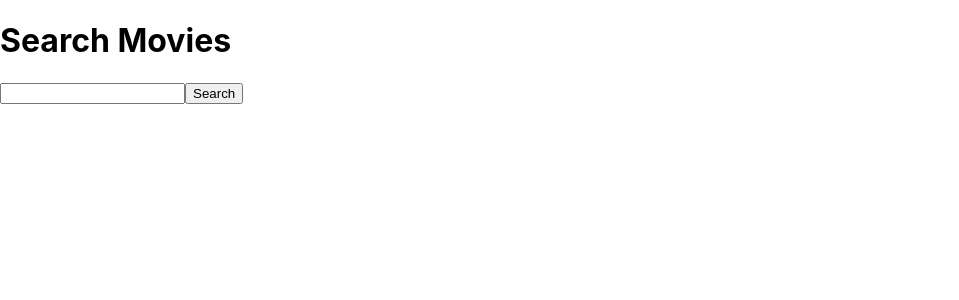
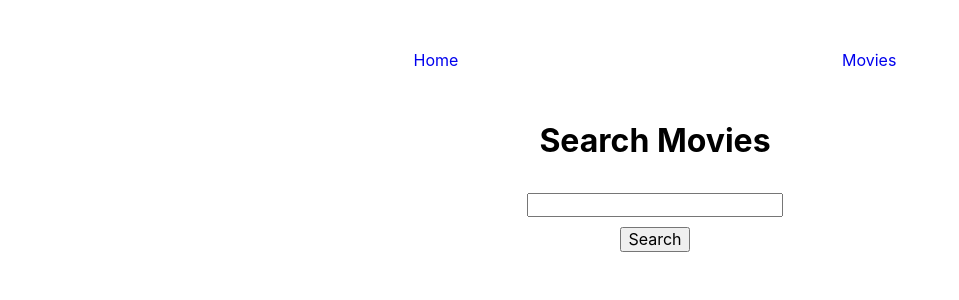
Before and after one commit to holvas-web/goit-react-hw-05-movies, a React (Create React App) app: page /goit-react-hw-05-movies/movies in a window 1280 px wide. Shown: the top 300 px of the page, without its empty margins (0-959 px from the left). Built offline with nearby package versions, Linux system fonts and the light colour scheme.

Commit message:
added files
- styled-components;
- normalize css;
- folder pages;
- styled.js for Home & Movies;
- GlobalStyle.

```diff
--- a/package.json
+++ b/package.json
@@ -13,7 +13,7 @@
     "react-dom": "^18.2.0",
     "react-router-dom": "^6.15.0",
     "react-scripts": "5.0.1",
-    "styled-components": "^6.0.7",
+    "styled-components": "^6.0.8",
     "web-vitals": "^2.1.3"
   },
   "scripts": {
--- a/src/components/App.jsx
+++ /dev/null
@@ -1,27 +0,0 @@
-// import React, { Suspense } from 'react';
-import React from 'react';
-import { Route, Outlet, Routes } from 'react-router-dom';
-import { Home } from './Home/Home';
-import { Movies } from './Movies/Movies';
-import { MovieDetails } from './MovieDetails/MovieDetails';
-import { Cast } from './Cast/Cast';
-import { Reviews } from './Reviews/Reviews';
-
-export const App = () => {
-  return (
-    <Routes>
-      <Route path="/" element={<Home />} />
-      <Route path="/movies" element={<Movies />} />
-      <Route path="/movies/:id" element={<MovieDetails />} />
-      <Route path="/movies/:id/cast" element={<Cast />} />
-      <Route path="/movies/:id/reviews" element={<Reviews />} />
-      <Route path="/*" element={<Outlet />} />
-    </Routes>
-
-    // <Router>
-    //   <Suspense fallback={<div>Loading...</div>}>
-    //     <RoutesItem />
-    //   </Suspense>
-    // </Router>
-  );
-};
--- /dev/null
+++ b/src/components/App/App.jsx
@@ -0,0 +1,36 @@
+// import React, { Suspense } from 'react';
+import React from 'react';
+import { Route, Outlet, Routes, Link } from 'react-router-dom';
+import { Home } from '../pages/Home/Home';
+import { Movies } from '../pages/Movies/Movies';
+import { MovieDetails } from '../MovieDetails/MovieDetails';
+import { Cast } from '../Cast/Cast';
+import { Reviews } from '../Reviews/Reviews';
+import { NavWrap, Wrapper } from '../App/AppStyled.styled'
+
+export const App = () => {
+  return (
+    <Wrapper>
+      <NavWrap>
+        <Link to="/" end>Home</Link>
+        <Link to="/movies">Movies</Link>
+      </NavWrap>
+
+      <Routes>
+        <Route path="/" element={<Home />} />
+        <Route path="/movies" element={<Movies />} />
+        <Route path="/movies/:id" element={<MovieDetails />} />
+        <Route path="/movies/:id/cast" element={<Cast />} />
+        <Route path="/movies/:id/reviews" element={<Reviews />} />
+        <Route path="/*" element={<Outlet />} />
+      </Routes>
+    </Wrapper>
+
+
+    // <Router>
+    //   <Suspense fallback={<div>Loading...</div>}>
+    //     <RoutesItem />
+    //   </Suspense>
+    // </Router>
+  );
+};
--- /dev/null
+++ b/src/components/App/AppStyled.styled.js
@@ -0,0 +1,13 @@
+import styled from "styled-components";
+
+export const NavWrap = styled.nav `
+    display: flex;
+    padding-top: 50px;
+    padding-bottom: 30px;
+    justify-content: space-evenly;
+`;
+
+export const Wrapper = styled.div `
+    padding-left: 30px;
+    line-height: 1.25;
+`
--- /dev/null
+++ b/src/components/GlobalStyle.js
@@ -0,0 +1,37 @@
+import { createGlobalStyle } from "styled-components";
+import 'modern-normalize';
+
+export const GlobalStyle = createGlobalStyle `
+    body {
+    margin: 0;
+    font-family: -apple-system, BlinkMacSystemFont, 'Segoe UI', 'Roboto', 'Oxygen',
+        'Ubuntu', 'Cantarell', 'Fira Sans', 'Droid Sans', 'Helvetica Neue',
+        sans-serif;
+    -webkit-font-smoothing: antialiased;
+    -moz-osx-font-smoothing: grayscale;
+    }
+
+    code {
+    font-family: source-code-pro, Menlo, Monaco, Consolas, 'Courier New',
+        monospace;
+    }
+
+    ul {
+        list-style: none;
+        list-style: none;
+        line-height: 1.25;
+        padding-top: 20px;
+    }
+
+    p {
+        padding: 0;
+    }
+
+    a {
+        text-decoration: none;
+    }
+
+    input {
+        margin: 10px;
+    }
+`
--- a/src/components/Movies/Movies.jsx
+++ b/src/components/pages/Movies/Movies.jsx
@@ -3,6 +3,7 @@
 // Movies.js
 import React, { useState } from 'react';
 import { searchMovies } from 'services/api';
+import { Wrapper } from './MoviesStyled.styled';
 
 export function Movies() {
   const [searchQuery, setSearchQuery] = useState('');
@@ -22,7 +23,7 @@ export function Movies() {
   };
 
   return (
-    <div>
+    <Wrapper>
       <h1>Search Movies</h1>
       <input
         type="text"
@@ -39,6 +40,6 @@ export function Movies() {
           ))}
         </ul>
       )}
-    </div>
+    </Wrapper>
   );
 }
--- /dev/null
+++ b/src/components/pages/Movies/MoviesStyled.styled.js
@@ -0,0 +1,7 @@
+import styled from "styled-components";
+
+export const Wrapper = styled.div `
+    display: flex;
+    flex-direction: column;
+    align-items: center;
+`
--- a/src/index.css
+++ /dev/null
@@ -1,15 +0,0 @@
-@import-normalize; /* bring in normalize.css styles */
-
-body {
-  margin: 0;
-  font-family: -apple-system, BlinkMacSystemFont, 'Segoe UI', 'Roboto', 'Oxygen',
-    'Ubuntu', 'Cantarell', 'Fira Sans', 'Droid Sans', 'Helvetica Neue',
-    sans-serif;
-  -webkit-font-smoothing: antialiased;
-  -moz-osx-font-smoothing: grayscale;
-}
-
-code {
-  font-family: source-code-pro, Menlo, Monaco, Consolas, 'Courier New',
-    monospace;
-}
--- a/src/index.js
+++ b/src/index.js
@@ -1,11 +1,12 @@
 import React from 'react';
 import ReactDOM from 'react-dom/client';
-import { App } from 'components/App';
+import { App } from 'components/App/App.jsx';
 import { BrowserRouter } from 'react-router-dom';
-import './index.css';
+import { GlobalStyle } from 'components/GlobalStyle';
 
 ReactDOM.createRoot(document.getElementById('root')).render(
   <BrowserRouter basename="/goit-react-hw-05-movies">
       <App />
+      <GlobalStyle />
   </BrowserRouter>
 );
```
Also changed, not shown: src/components/pages/Home/Home.jsx (renamed from src/components/Home/Home.jsx), 1 other file (tests, documents, lock files or other folders).
